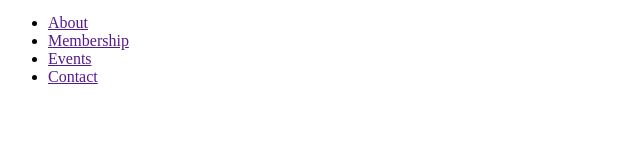
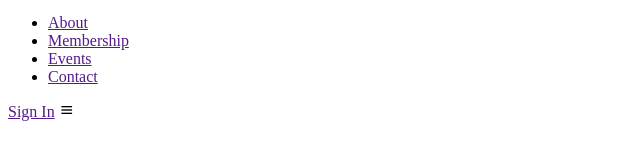
Before and after one commit to rashmikaz/coffee--shop-home-view, a plain HTML site: page index.html in a window 1280 px wide. Shown: the part 70-230 px from the top of the page, without its empty margins (0-640 px from the left). Drawn offline with nearby package versions, Linux system fonts and the light colour scheme.

Commit message:
right content

```diff
--- a/index.html
+++ b/index.html
@@ -32,6 +32,11 @@
         <li><a href="">Contact</a></li>
     </ul>
 
+    <div class="right-content">
+        <a href="" class="nav-btn">Sign In</a>
+        <div class="bx bx-menu" id="menu-icon"></div>
+    </div>
+
 </header>
 </body>
 </html>
```
